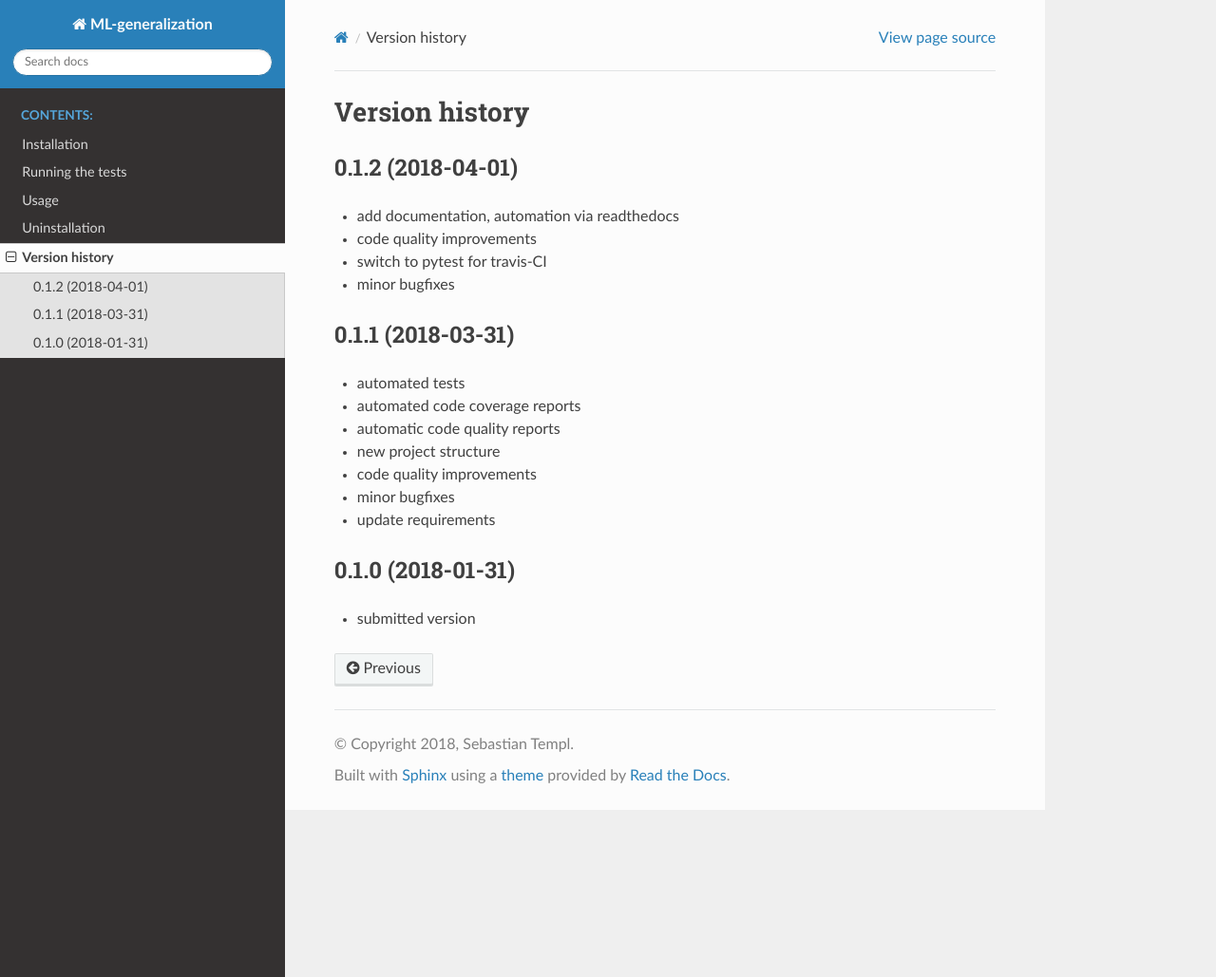
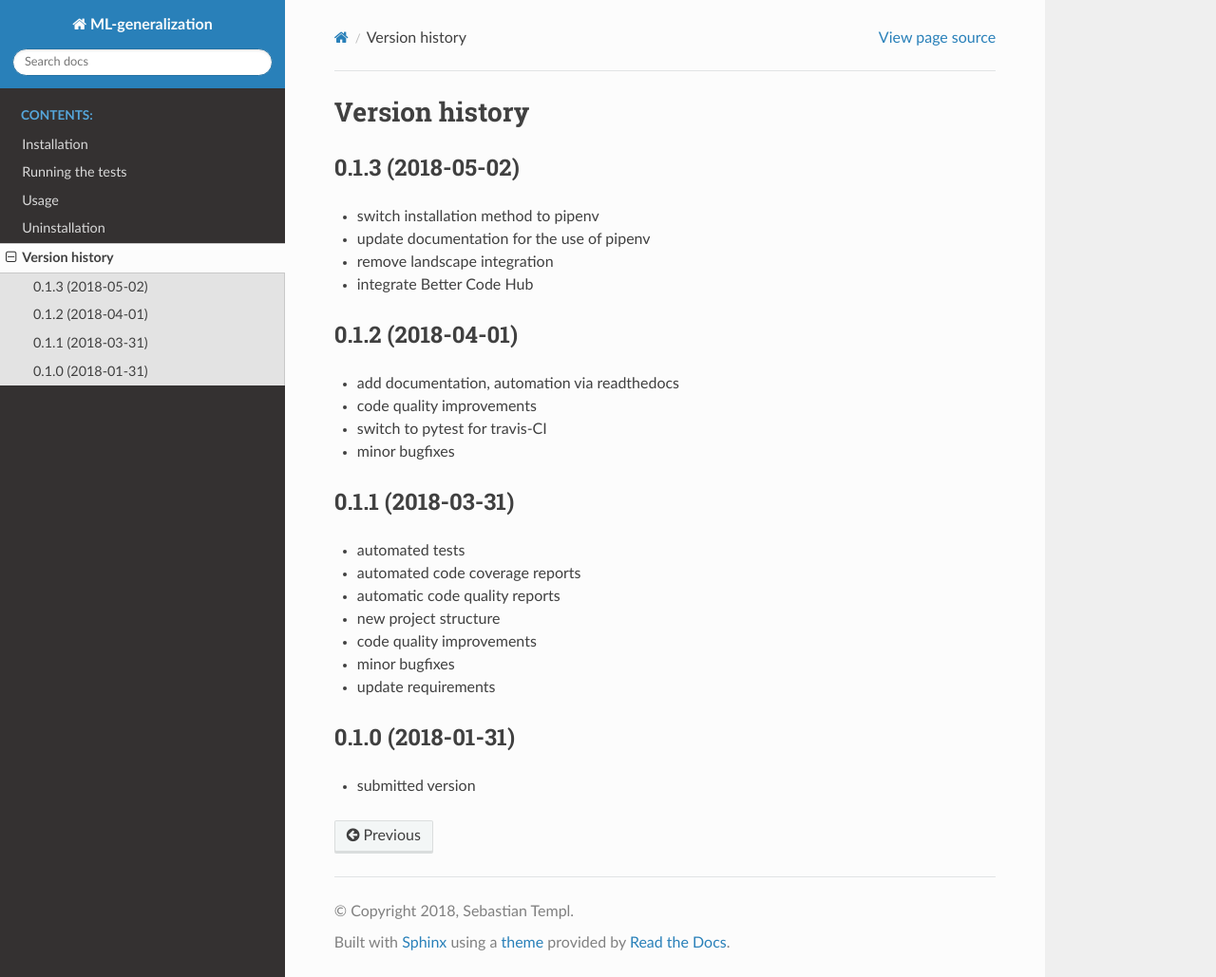
Before and after one commit to tempse/ML-generalization, a Sphinx documentation site: the page built from docs/history.rst, in a window 1280 px wide and 1029 px high. Shown: the whole window at 95% size. Built offline with Sphinx 7.4.7 and the Read the Docs theme 2.0.0, drawn with Linux system fonts in a browser that asks for light colours.

Commit message:
Update to v0.1.3

```diff
--- a/docs/history.rst
+++ b/docs/history.rst
@@ -1,6 +1,15 @@
 ===============
 Version history
 ===============
+
+
+0.1.3 (2018-05-02)
+------------------
+
+- switch installation method to pipenv
+- update documentation for the use of pipenv
+- remove landscape integration
+- integrate Better Code Hub
 
 
 0.1.2 (2018-04-01)
```
Also changed, not shown: README.md (+1 -1 lines).
